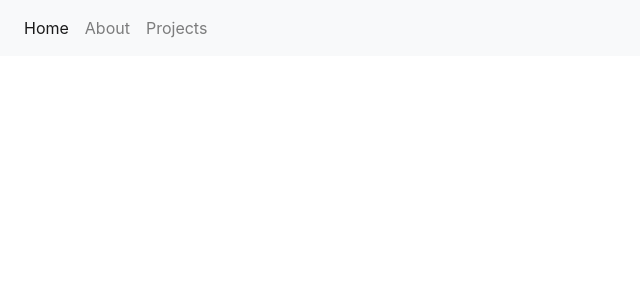
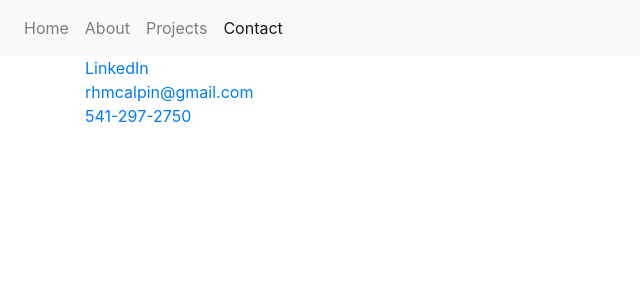
Before and after one commit to ryanmcalpin/portfolio, an Angular app: page /contact in a window 1280 px wide. Before the commit this address led to /. Shown: the top 300 px of the page, without its empty margins (0-640 px from the left). Built offline with nearby package versions, Linux system fonts and the light colour scheme.

Commit message:
add contact page

```diff
--- a/src/app/app.component.html
+++ b/src/app/app.component.html
@@ -14,6 +14,9 @@
       <li class="nav-item" [ngClass]="checkNav('/projects')">
         <a class="nav-link" href="/projects">Projects</a>
       </li>
+      <li class="nav-item" [ngClass]="checkNav('/contact')">
+        <a class="nav-link" href="/contact">Contact</a>
+      </li>
     </ul>
   </div>
 </nav>
--- a/src/app/app.module.ts
+++ b/src/app/app.module.ts
@@ -5,12 +5,14 @@ import { RoutingModule } from './routing/routing.module';
 import { AppComponent } from './app.component';
 import { AboutComponent } from './about/about.component';
 import { ProjectsComponent } from './projects/projects.component';
+import { ContactComponent } from './contact/contact.component';
 
 @NgModule({
   declarations: [
     AppComponent,
     AboutComponent,
     ProjectsComponent,
+    ContactComponent,
   ],
   imports: [
     BrowserModule,
--- /dev/null
+++ b/src/app/contact/contact.component.html
@@ -0,0 +1,3 @@
+<a href="https://www.linkedin.com/in/ryan-mcalpin">LinkedIn</a><br>
+<a href="mailto:rhmcalpin@gmail.com">rhmcalpin@gmail.com</a><br>
+<a href="tel:541-297-2750">541-297-2750</a>
--- /dev/null
+++ b/src/app/contact/contact.component.ts
@@ -0,0 +1,15 @@
+import { Component, OnInit } from '@angular/core';
+
+@Component({
+  selector: 'app-contact',
+  templateUrl: './contact.component.html',
+  styleUrls: ['./contact.component.css']
+})
+export class ContactComponent implements OnInit {
+
+  constructor() { }
+
+  ngOnInit() {
+  }
+
+}
--- a/src/app/routing/routing.module.ts
+++ b/src/app/routing/routing.module.ts
@@ -3,6 +3,7 @@ import { RouterModule, Routes } from '@angular/router';
 
 import { AboutComponent } from '../about/about.component';
 import { ProjectsComponent } from '../projects/projects.component';
+import { ContactComponent } from '../contact/contact.component';
 
 const routes: Routes = [
   // {
@@ -17,6 +18,10 @@ const routes: Routes = [
   {
     path: 'projects',
     component: ProjectsComponent
+  },
+  {
+    path: 'contact',
+    component: ContactComponent
   }
 ]
 
```
Also changed, not shown: src/app/contact/contact.component.css (added), 1 other file (tests, documents, lock files or other folders).
